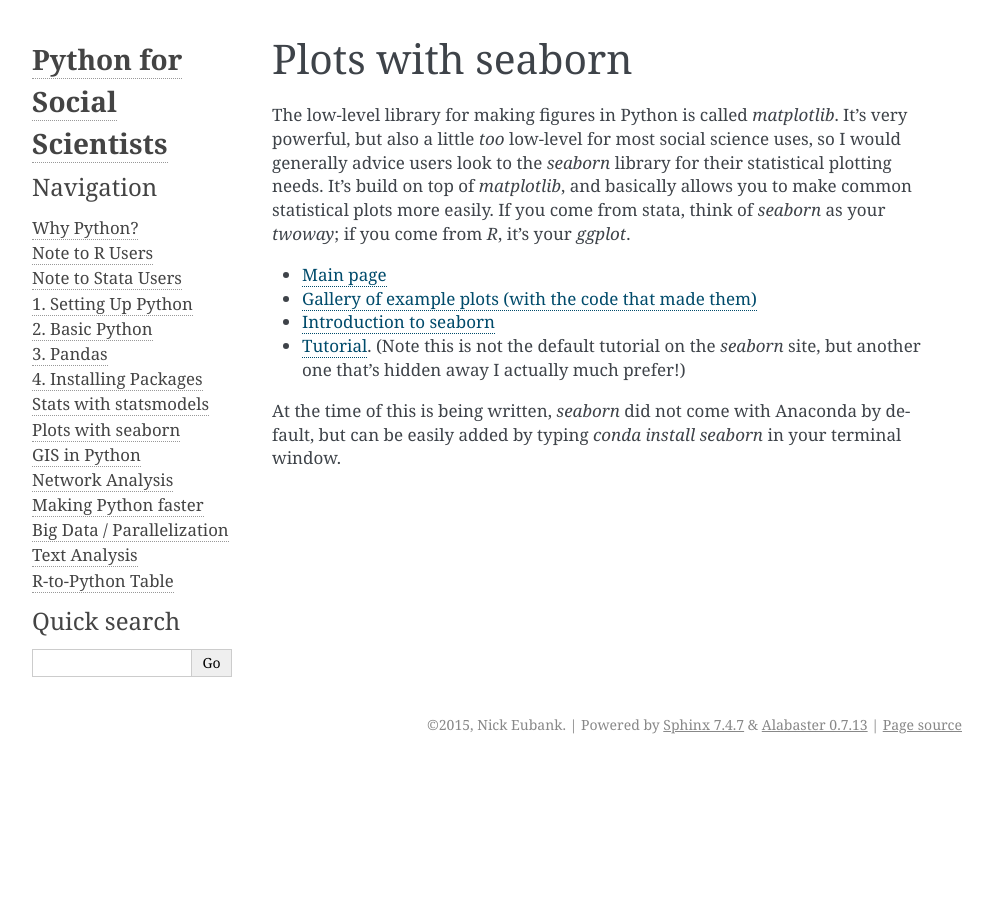
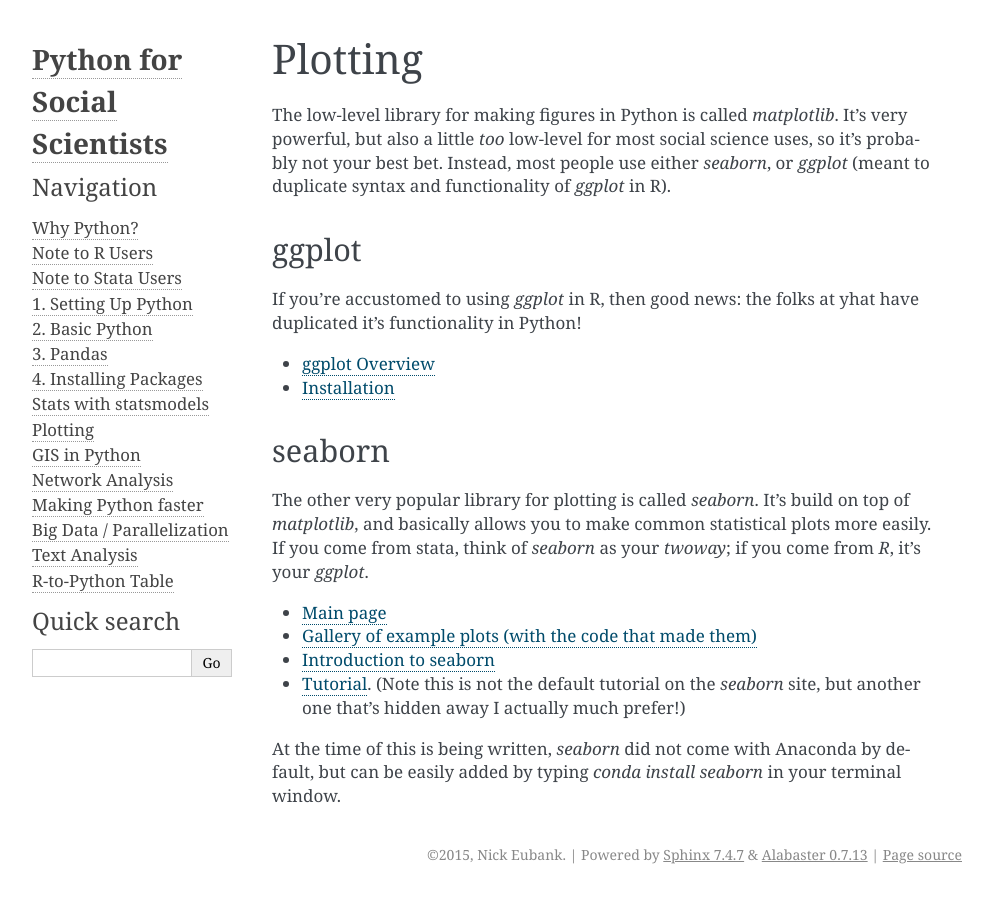
Before and after one commit to nickeubank/python-for-social-scientists, a Sphinx documentation site: the page built from source/t_seaborn.rst, in a window 1280 px wide. Shown: the whole page, without its empty margins (148-1141 px from the left). Built offline with Sphinx 7.4.7, drawn with Linux system fonts in a browser that asks for light colours.

Commit message:
add ggplot

```diff
--- a/source/2_basic_python.rst
+++ b/source/2_basic_python.rst
@@ -127,7 +127,7 @@
 
 Many popular tutorials (like Python the Hard Way) are written in Python 2. As recently as a few years ago, this made sense because many important libraries weren't yet available in Python 3. Moreover, if you plan to be a software developer (the target of many tutorials), it's still absolutely necessarily you are familiar with both Python 2 and Python 3 since old code you will encounter at a company may still be in Python 2.
 
-But for social scientists, I think it just make sense to start off with Python 3. `Almost all libraries <http://py3readiness.org/>`_ (especially in data-science) are updated, and Guido van Rossum (the Python "Benevolent Dictator for Life") has made it very clear there will never be another Python 2 release. With that in mind, I've been avoiding any tutorial written in Python 2. I think that asking social scientist to learn a programming language is hard enough; also asking them to learn the language AND understand all the small differences between 2 and 3 was just asking for trouble.
+But for social scientists, I think it just makes sense to start off with Python 3. `Almost all libraries <http://py3readiness.org/>`_ (especially in data-science) are updated, and Guido van Rossum (Python's "Benevolent Dictator for Life") has made it `very clear <https://www.youtube.com/watch?v=bp3mCgrdMxU&feature=youtu.be&t=4m38s>`_ there will never be another Python 2 release. With that in mind, I've been avoiding any tutorial written in Python 2. I think that asking social scientist to learn a programming language is hard enough; also asking them to learn the language AND understand all the small differences between 2 and 3 was just a pointless invitation for confusion.
 
 
 
--- a/source/3_pandas.rst
+++ b/source/3_pandas.rst
@@ -48,6 +48,7 @@
 
 `Make sure you download the associated materials here! <https://github.com/jonathanrocher/pandas_tutorial>`_
 
+
 `Learn Pandas <https://bitbucket.org/hrojas/learn-pandas>`_
 ---------------------------------------------------------------------------------------------------------------------------------
 
--- a/source/t_seaborn.rst
+++ b/source/t_seaborn.rst
@@ -1,8 +1,21 @@
 
-Plots with seaborn
+Plotting
 =====================
 
-The low-level library for making figures in Python is called `matplotlib`. It's very powerful, but also a little *too* low-level for most social science uses, so I would generally advice users look to the `seaborn` library for their statistical plotting needs. It's build on top of `matplotlib`, and basically allows you to make common statistical plots more easily. If you come from stata, think of `seaborn` as your `twoway`; if you come from `R`, it's your `ggplot`.
+The low-level library for making figures in Python is called `matplotlib`. It's very powerful, but also a little *too* low-level for most social science uses, so it's probably not your best bet. Instead, most people use either `seaborn`, or `ggplot` (meant to duplicate syntax and functionality of `ggplot` in R).
+
+ggplot
+^^^^^^^^^^^^^^^^^^^^^
+
+If you're accustomed to using `ggplot` in R, then good news: the folks at yhat have duplicated it's functionality in Python!
+
+* `ggplot Overview <http://ggplot.yhathq.com/how-it-works.html>`_
+* `Installation <http://ggplot.yhathq.com/install.html>`_
+
+seaborn
+^^^^^^^^^^^^^^^^^^^^^
+
+The other very popular library for plotting is called `seaborn`. It's build on top of `matplotlib`, and basically allows you to make common statistical plots more easily. If you come from stata, think of `seaborn` as your `twoway`; if you come from `R`, it's your `ggplot`.
 
 * `Main page <http://stanford.edu/~mwaskom/software/seaborn/>`_
 * `Gallery of example plots (with the code that made them) <http://stanford.edu/~mwaskom/software/seaborn/examples/index.html>`_
```
